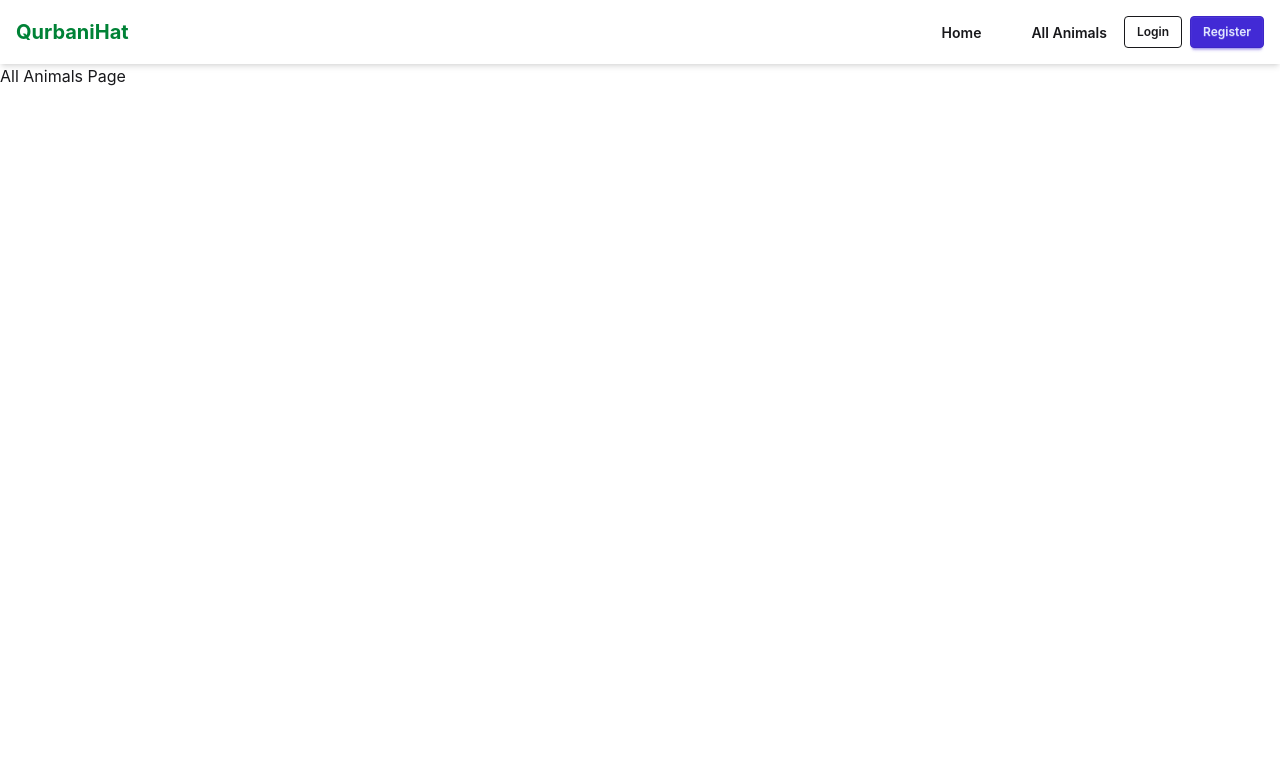
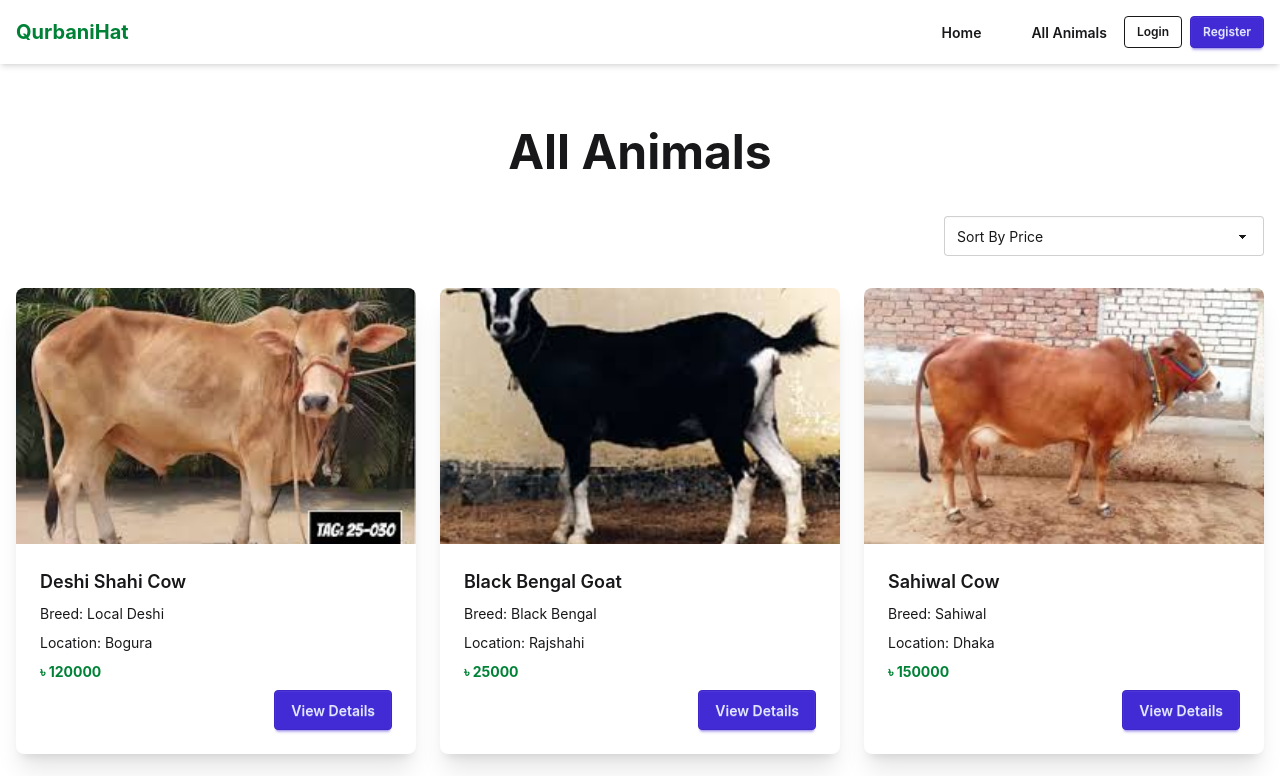
Before and after one commit to sumaya-jahan/Qurbani-hat, a React (Vite) app: page /animals in a window 1280 px wide. Shown: the top 776 px of the page. Built offline with nearby package versions, Linux system fonts and the light colour scheme.

Commit message:
create all animals page with sorting feature

```diff
--- a/src/pages/AllAnimals/AllAnimals.jsx
+++ b/src/pages/AllAnimals/AllAnimals.jsx
@@ -1,7 +1,78 @@
+import { useEffect, useState } from "react";
+import AnimalCard from "../../components/AnimalCard";
+
 const AllAnimals = () => {
+
+    const [animals, setAnimals] = useState([]);
+    const [sortOrder, setSortOrder] = useState("");
+
+    useEffect(() => {
+        fetch("/animals.json")
+            .then((res) => res.json())
+            .then((data) => setAnimals(data));
+    }, []);
+
+    const handleSort = (order) => {
+
+        setSortOrder(order);
+
+        const sortedAnimals = [...animals].sort((a, b) => {
+
+            if (order === "low") {
+                return a.price - b.price;
+            }
+            else {
+                return b.price - a.price;
+            }
+
+        });
+
+        setAnimals(sortedAnimals);
+    };
+
     return (
-        <div>
-            <h1>All Animals Page</h1>
+        <div className="max-w-7xl mx-auto px-4 py-16">
+
+            <h1 className="text-5xl font-bold text-center mb-10">
+                All Animals
+            </h1>
+
+            <div className="flex justify-end mb-8">
+
+                <select
+                    className="select select-bordered"
+                    value={sortOrder}
+                    onChange={(e) => handleSort(e.target.value)}
+                >
+                    <option value="">
+                        Sort By Price
+                    </option>
+
+                    <option value="low">
+                        Low to High
+                    </option>
+
+                    <option value="high">
+                        High to Low
+                    </option>
+
+                </select>
+
+            </div>
+
+            <div className="grid grid-cols-1 md:grid-cols-2 lg:grid-cols-3 gap-6">
+
+                {
+                    animals.map((animal) => (
+                        <AnimalCard
+                            key={animal.id}
+                            animal={animal}
+                        />
+                    ))
+                }
+
+            </div>
+
         </div>
     );
 };
```
